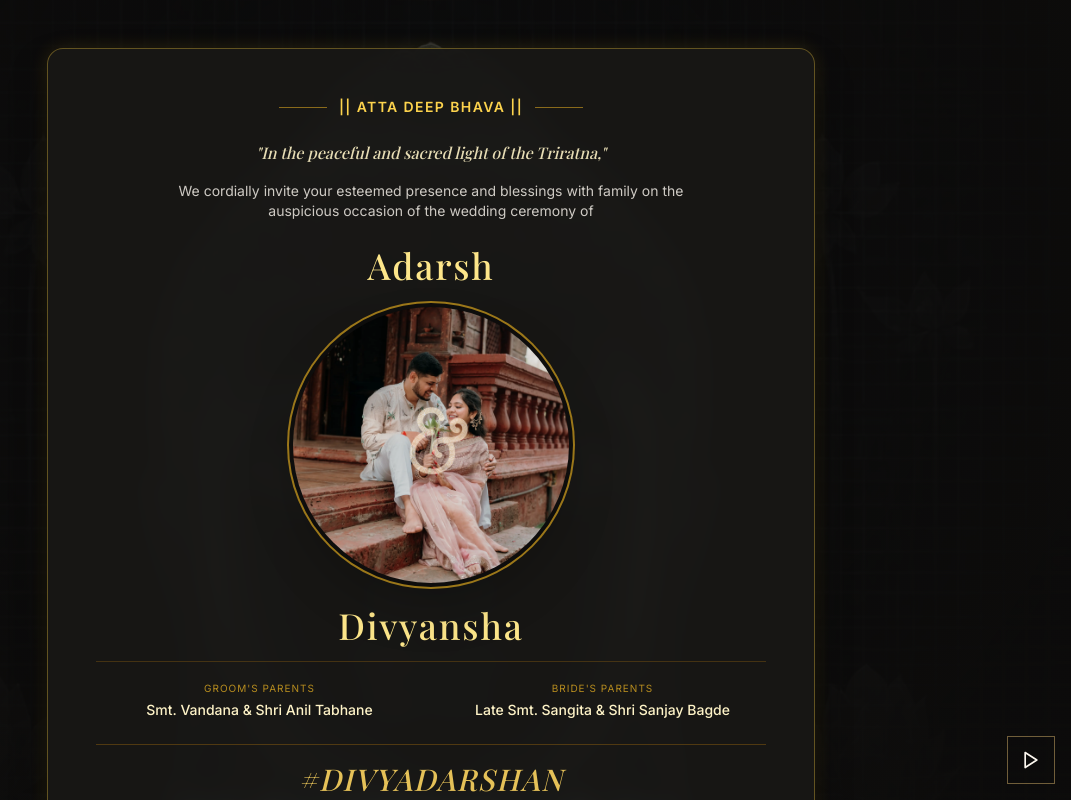
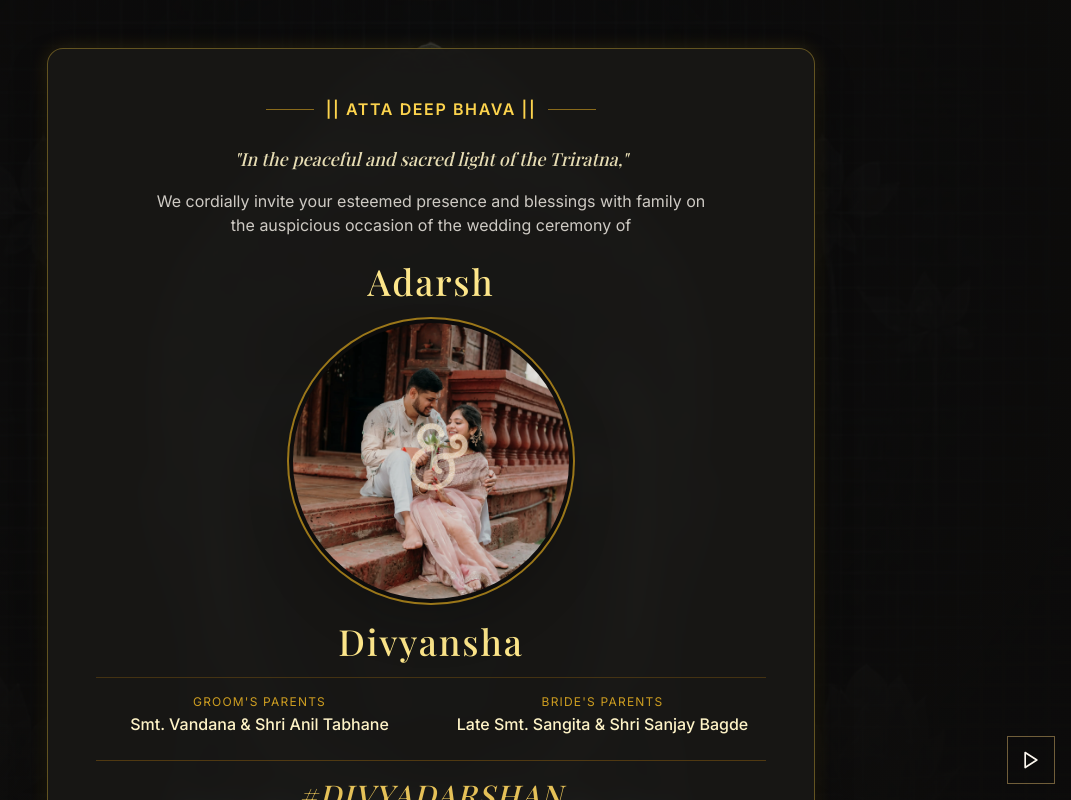
Before and after one commit to Adoniskingx/AD, a React (Vite) app in the folder adarsh-divyansha-wedding/: page / in a window 1280 px wide. Shown: the top 800 px of the page, without its empty margins (209-1280 px from the left). Built offline with nearby package versions, Linux system fonts and the light colour scheme; a web font is replaced by a local one.

Commit message:
Update Hero.tsx

```diff
--- a/adarsh-divyansha-wedding/src/components/Hero.tsx
+++ b/adarsh-divyansha-wedding/src/components/Hero.tsx
@@ -7,22 +7,22 @@ export const Hero: React.FC = () => {
     <section className="relative min-h-screen flex items-center justify-center px-4 py-12">
       <div className="w-full max-w-3xl mx-auto card-dark-gold rounded-2xl p-6 md:p-12 text-center relative overflow-hidden shadow-2xl">
 
-        {/* Top Motto */}
+        {/* Top Motto (Increased by +2: text-xs/sm -> text-sm/base) */}
         <div className="flex items-center justify-center space-x-3 mb-6">
           <div className="h-[1px] w-12 bg-amber-400/50"></div>
-          <span className="text-amber-300 tracking-widest text-xs md:text-sm uppercase font-semibold">
+          <span className="text-amber-300 tracking-widest text-sm md:text-base uppercase font-semibold">
             {weddingData.hero.motto}
           </span>
           <div className="h-[1px] w-12 bg-amber-400/50"></div>
         </div>
 
-        {/* Blessing Text */}
-        <p className="text-amber-100/90 italic font-serif text-sm md:text-base mb-4">
+        {/* Blessing Text (Increased by +2: text-sm/base -> text-base/lg) */}
+        <p className="text-amber-100/90 italic font-serif text-base md:text-lg mb-4">
           "{weddingData.hero.blessing}"
         </p>
 
-        {/* Invitation Message */}
-        <p className="text-[#FDF8F0]/80 text-xs md:text-sm leading-relaxed max-w-xl mx-auto mb-6">
+        {/* Invitation Message (Increased by +2: text-xs/sm -> text-sm/base) */}
+        <p className="text-[#FDF8F0]/80 text-sm md:text-base leading-relaxed max-w-xl mx-auto mb-6">
           {weddingData.hero.invitationText}
         </p>
 
@@ -33,7 +33,7 @@ export const Hero: React.FC = () => {
           </h2>
         </div>
 
-        {/* Enlarged Couple Photo (And.jpg centered) */}
+        {/* Enlarged Couple Photo (And.webp centered) */}
         {weddingData.hero.image && (
           <div className="my-4 flex justify-center">
             <div className="relative w-60 h-60 md:w-72 md:h-72 rounded-full overflow-hidden border-2 border-amber-400/60 shadow-2xl p-1 bg-black/40">
@@ -53,15 +53,15 @@ export const Hero: React.FC = () => {
           </h2>
         </div>
 
-        {/* Parent Names */}
-        <div className="mt-4 pt-4 border-t border-amber-500/20 text-xs md:text-sm text-amber-100/80 space-y-3">
+        {/* Parent Names (Increased by +2: labels text-[10px] -> text-xs, values text-xs/sm -> text-sm/base) */}
+        <div className="mt-4 pt-4 border-t border-amber-500/20 text-sm md:text-base text-amber-100/90 space-y-3">
           <div className="grid grid-cols-1 md:grid-cols-2 gap-4">
             <div>
-              <p className="text-[10px] uppercase tracking-widest text-amber-400/70 mb-0.5">Groom's Parents</p>
+              <p className="text-xs uppercase tracking-widest text-amber-400/80 mb-0.5">Groom's Parents</p>
               <p className="font-medium text-amber-100">{weddingData.hero.groomParents}</p>
             </div>
             <div>
-              <p className="text-[10px] uppercase tracking-widest text-amber-400/70 mb-0.5">Bride's Parents</p>
+              <p className="text-xs uppercase tracking-widest text-amber-400/80 mb-0.5">Bride's Parents</p>
               <p className="font-medium text-amber-100">{weddingData.hero.brideParents}</p>
             </div>
           </div>
```
